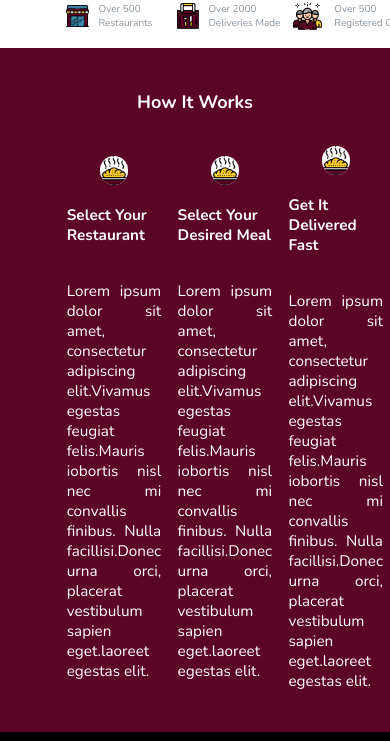
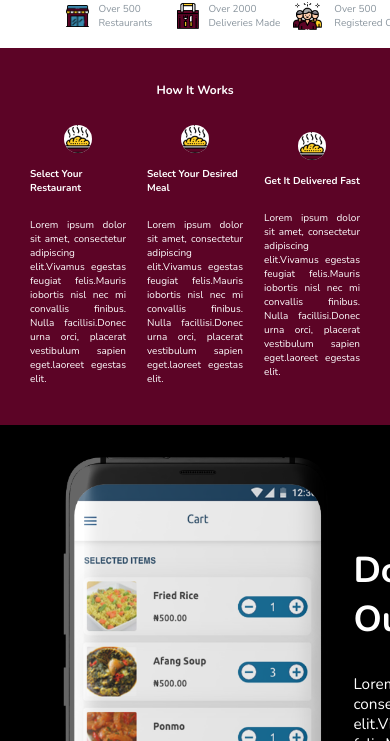
Before and after one commit to SeunJay/AngularProject, an Angular app: page / in a window 390 px wide. Shown: the part 774-1515 px from the top of the page. Built offline with nearby package versions, Linux system fonts and the light colour scheme.

Commit message:
add media queries

```diff
--- a/src/app/how/how.component.css
+++ b/src/app/how/how.component.css
@@ -23,7 +23,7 @@
   flex-direction: column;
   align-items: center;
   justify-content: center;
-  margin: 3%
+  margin: 3%;
 }
 
 img {
@@ -42,5 +42,21 @@ img {
 .box p {
   color: #fff;
   font-size: 85%;
-  text-align: justify
+  text-align: justify;
 }
+
+@media screen and (max-width: 1000px) {
+  .container {
+    width: 90%;
+  }
+
+  .caption {
+    font-size: 12px
+  }
+
+  .box h4, .box p {
+    font-size: 10px;
+  }
+
+
+}
```
